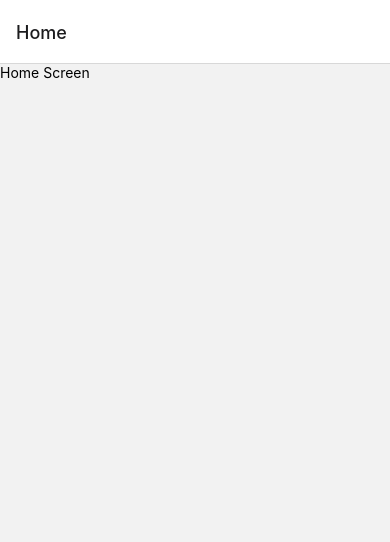
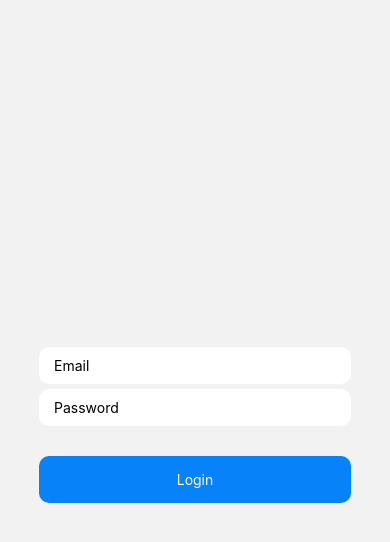
Before and after one commit to AlehBarushka/MyContacts, a React Native app: screen / in a window 390 px wide. Shown: the top 542 px of the page. Built offline with nearby package versions, Linux system fonts and the light colour scheme.

Commit message:
Add redux (#4)

```diff
--- a/App.js
+++ b/App.js
@@ -1,22 +1,7 @@
-import { NavigationContainer } from '@react-navigation/native';
-import { createNativeStackNavigator } from '@react-navigation/native-stack';
+import { AppRegistry } from 'react-native';
 
-import HomeScreen from './screens/HomeScreen';
-import LoginScreen from './screens/LoginScreen';
-import SignUpScreen from './screens/SignUpScreen';
+import App from './src/App';
 
-const Stack = createNativeStackNavigator();
-
-const App = () => {
-  return (
-    <NavigationContainer>
-      <Stack.Navigator initialRouteName='Home'>
-        <Stack.Screen name='Home' component={HomeScreen} />
-        <Stack.Screen name='Login' component={LoginScreen} />
-        <Stack.Screen name='SignUp' component={SignUpScreen} />
-      </Stack.Navigator>
-    </NavigationContainer>
-  );
-};
+AppRegistry.registerComponent('My Contacts', () => App);
 
 export default App;
--- a/package.json
+++ b/package.json
@@ -17,7 +17,10 @@
     "react": "18.0.0",
     "react-native": "0.69.5",
     "react-native-safe-area-context": "4.3.1",
-    "react-native-screens": "~3.15.0"
+    "react-native-screens": "~3.15.0",
+    "react-redux": "^8.0.2",
+    "redux": "^4.2.0",
+    "redux-thunk": "^2.4.1"
   },
   "devDependencies": {
     "@babel/core": "^7.12.9"
--- /dev/null
+++ b/src/App.js
@@ -0,0 +1,27 @@
+import { NavigationContainer } from '@react-navigation/native';
+import { createNativeStackNavigator } from '@react-navigation/native-stack';
+import { Provider } from 'react-redux';
+
+import store from './redux/store';
+
+import HomeScreen from './screens/HomeScreen';
+import LoginScreen from './screens/LoginScreen';
+import SignUpScreen from './screens/SignUpScreen';
+
+const Stack = createNativeStackNavigator();
+
+const App = () => {
+  return (
+    <Provider store={store}>
+      <NavigationContainer>
+        <Stack.Navigator initialRouteName='Login'>
+          <Stack.Screen name='Home' component={HomeScreen} />
+          <Stack.Screen name='Login' options={{ headerShown: false }} component={LoginScreen} />
+          <Stack.Screen name='SignUp' component={SignUpScreen} />
+        </Stack.Navigator>
+      </NavigationContainer>
+    </Provider>
+  );
+};
+
+export default App;
--- /dev/null
+++ b/src/redux/reducers/reducer.js
@@ -0,0 +1,10 @@
+const initialState = {
+  isState: false,
+  error: null,
+};
+
+const reducer = (state = initialState, { type, payload }) => {
+  return state;
+};
+
+export default reducer;
--- /dev/null
+++ b/src/redux/reducers/rootReducer.js
@@ -0,0 +1,6 @@
+import { combineReducers } from 'redux';
+import reducer from './reducer';
+
+const rootReducer = combineReducers({ reducer });
+
+export default rootReducer;
--- /dev/null
+++ b/src/redux/store/index.js
@@ -0,0 +1,8 @@
+import { createStore, applyMiddleware } from 'redux';
+import thunk from 'redux-thunk';
+
+import rootReducer from '../reducers/rootReducer';
+
+const store = createStore(rootReducer, applyMiddleware(thunk));
+
+export default store;
--- a/screens/LoginScreen.js
+++ b/src/screens/LoginScreen.js
@@ -5,13 +5,14 @@ import {
   View,
   TextInput,
   TouchableOpacity,
+  Button,
 } from 'react-native';
 
-const LoginScreen = () => {
+const LoginScreen = ({ navigation }) => {
   return (
-    <KeyboardAvoidingView style={styles.container} behavior='padding'>
+    <KeyboardAvoidingView style={styles.container}>
       <View style={styles.inputContainer}>
-        <TextInput style={styles.input} placeholder='Email' />
+        <TextInput textContentType='email-address' style={styles.input} placeholder='Email' />
         <TextInput style={styles.input} placeholder='Password' secureTextEntry />
       </View>
       <View style={styles.buttonContainer}>
```
Also changed, not shown: src/screens/HomeScreen.js (renamed from screens/HomeScreen.js), src/screens/SignUpScreen.js (renamed from screens/SignUpScreen.js), src/services/firebase/config.js (renamed from services/firebase/config.js), 1 other file (tests, documents, lock files or other folders).
